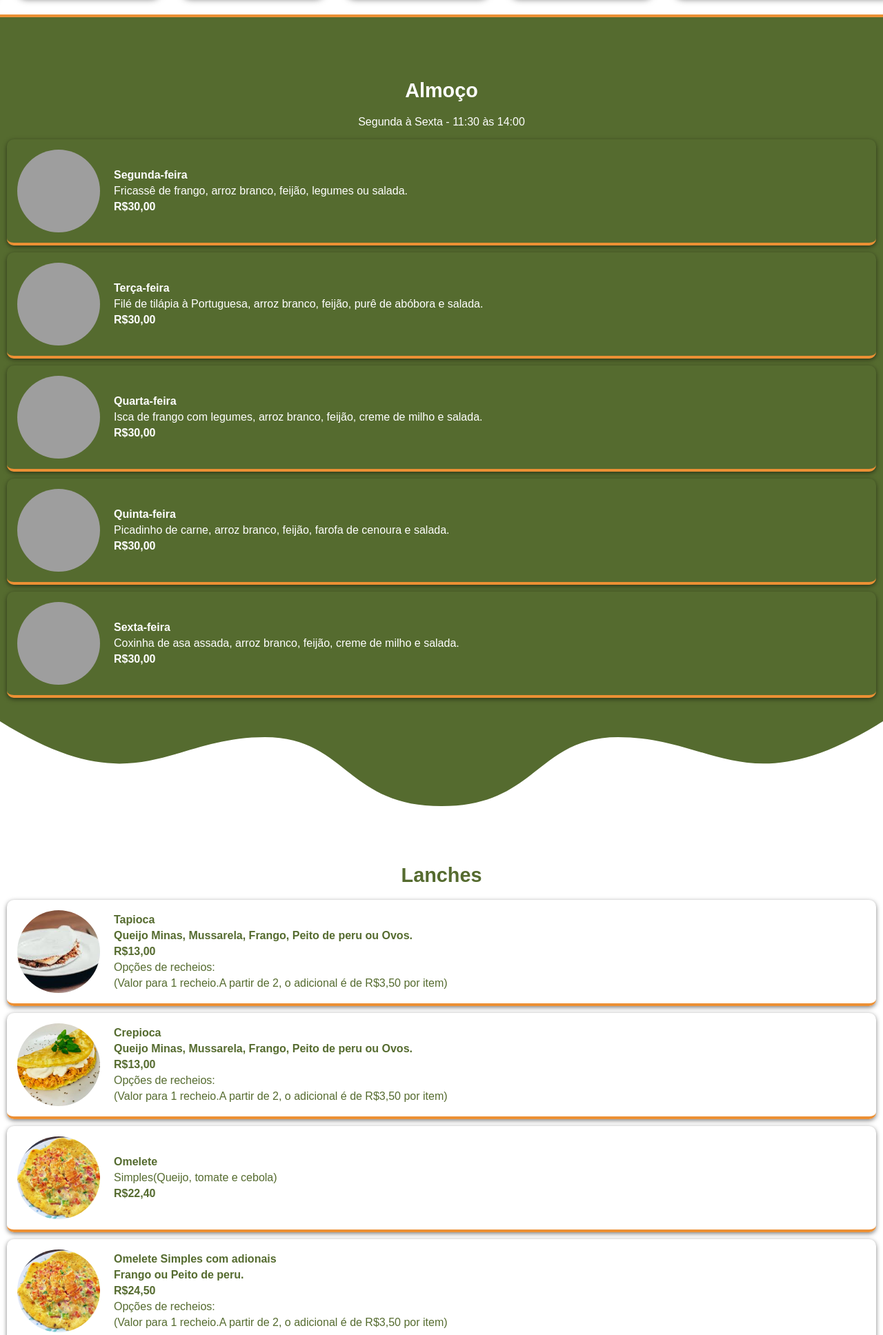
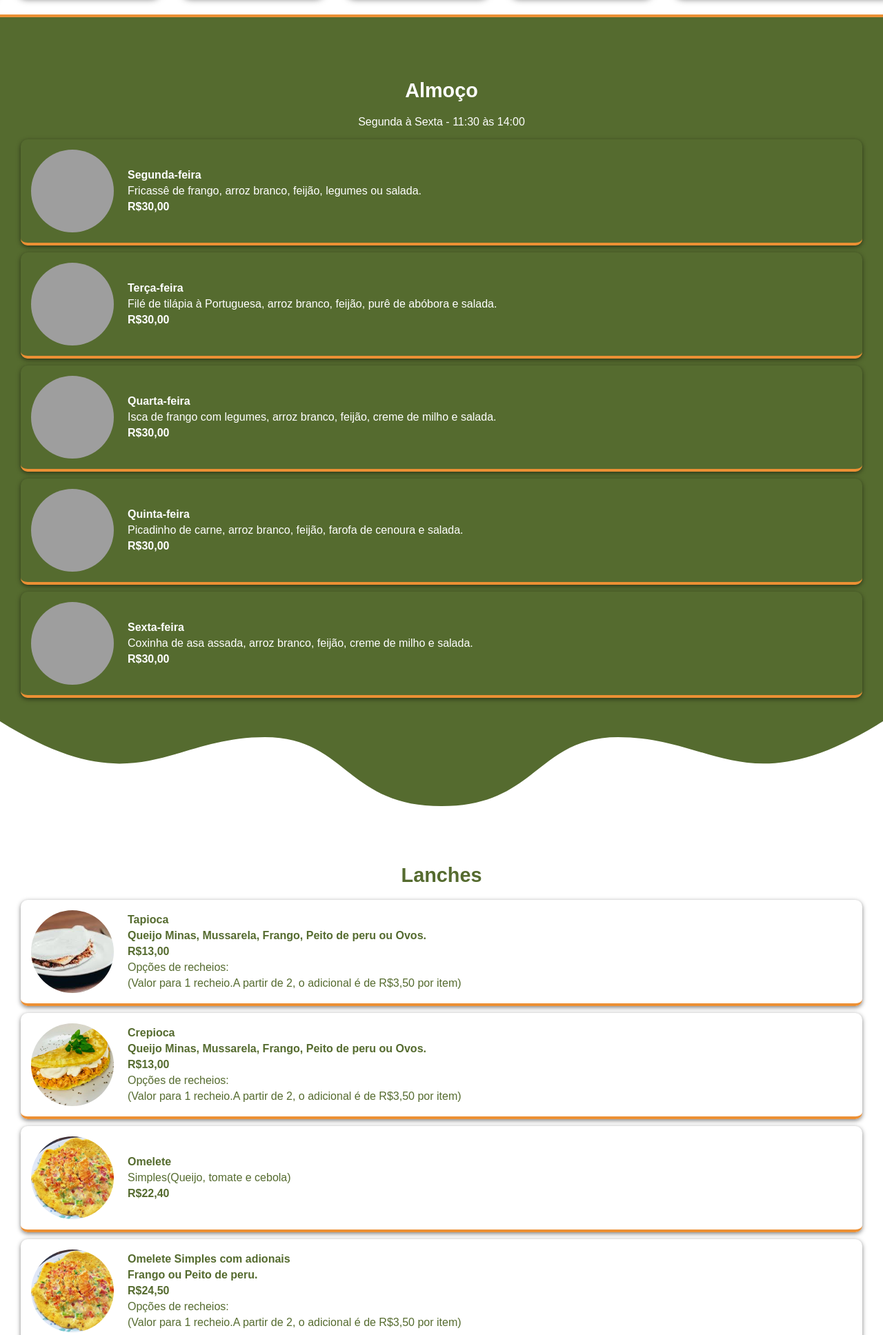
Before and after one commit to lucasdantaas/manga, a Flask app: page / in a window 1280 px wide. Shown: the part 551-2487 px from the top of the page at 69% size. Run offline with Flask 3, Linux system fonts and the light colour scheme; grey boxes are pictures that could not be loaded.

Commit message:
Add files via upload

```diff
--- a/src/static/css/index.css
+++ b/src/static/css/index.css
@@ -142,7 +142,8 @@ body {
     margin-top: -7px;
     background-color: #556b2f;
     color:#f2c68b;
-    padding: 20px 0;
+    padding: 20px;
+    padding-left: 20px;
     margin-bottom: -0.5px;
 }
 
```
